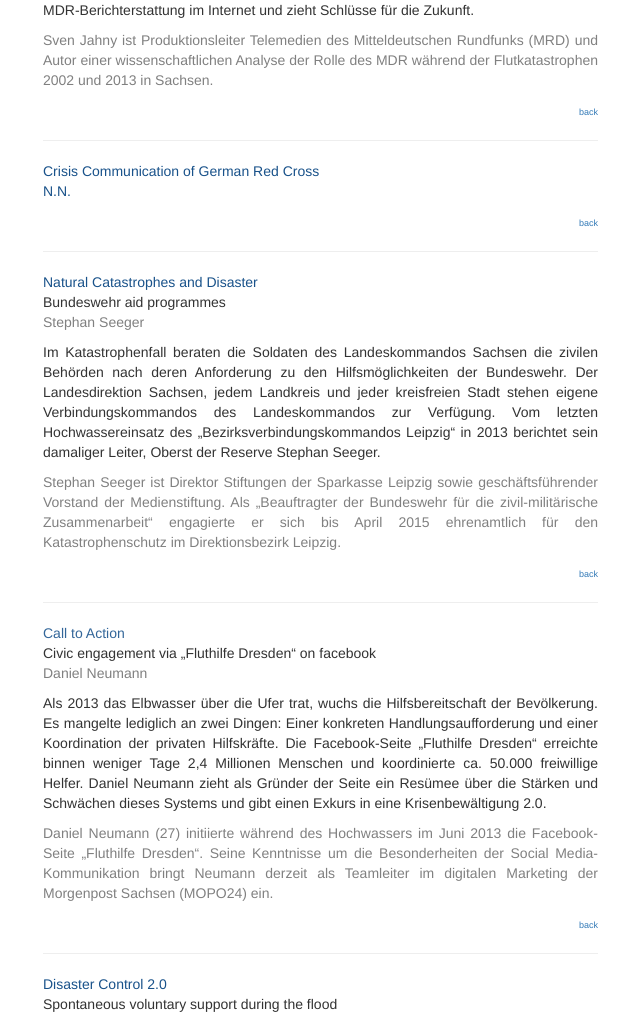
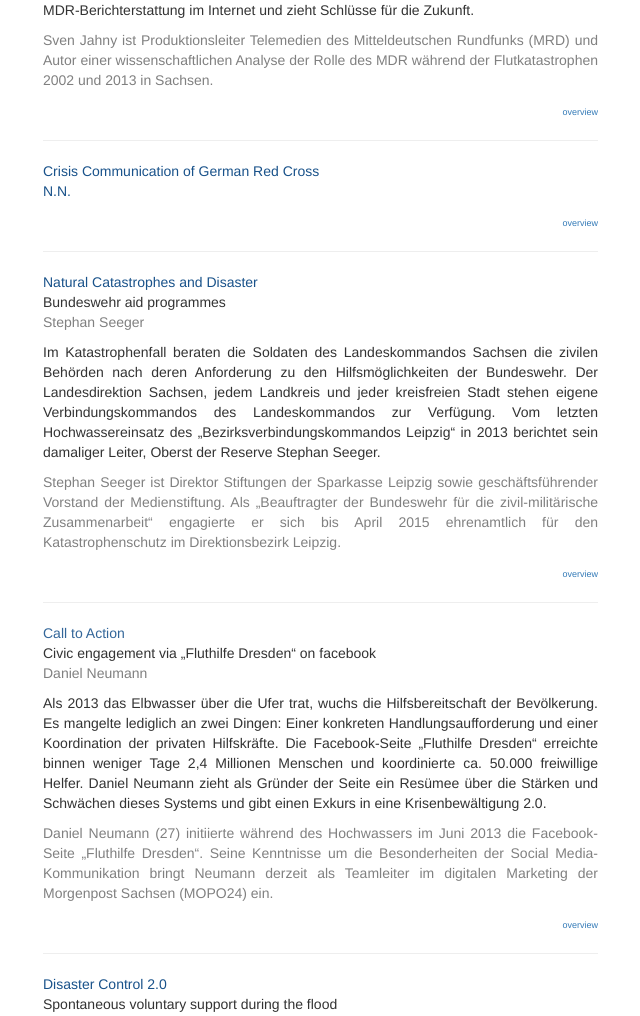
Before and after one commit to susedev/test, a Jekyll site: the page built from titles-and-speakers.html, in a window 1280 px wide and 1400 px high, scrolled down 442 px. Shown: the part 153-1169 px from the top of the window, without its empty margins (222-862 px from the left). Built offline with Jekyll 4.4.1, drawn with Linux system fonts in a browser that asks for light colours; nearby versions of some CDN libraries; some of the changed text lies outside the part shown.

Commit message:
Edit from JekyllCMS

```diff
--- a/titles-and-speakers.html
+++ b/titles-and-speakers.html
@@ -16,7 +16,7 @@ Sven Jahny</p>
 
 <p style="text-align: justify;"><span style="color: #808080;">Sven Jahny ist Produktionsleiter Telemedien des Mitteldeutschen Rundfunks (MRD) und Autor einer wissenschaftlichen Analyse der Rolle des MDR w&auml;hrend der Flutkatastrophen 2002 und 2013 in Sachsen. </span></p>
 
-<p style="text-align: right;"><span style="color: #808080;"><span style="font-size: xx-small;"><a href="http://eijc.github.io/data/programm-uebersicht.html">back</a></span> </span></p>
+<p style="text-align: right;"><span style="color: #808080;"><span style="font-size: xx-small;"><a href="http://eijc.github.io/data/programme.html">overview</a></span> </span></p>
 
 <hr noshade="noshade" size="1" />
 <p><span style="color: #336699;"><a name="NN"></a></span></p>
@@ -24,7 +24,7 @@ Sven Jahny</p>
 <p><span style="color:#19528A;">Crisis Communication of German Red Cross </span><br />
 <span style="color:#19528A;">N.N.</span></p>
 
-<p style="text-align: right;"><span style="color: #808080;"><span style="font-size: xx-small;"><a href="http://eijc.github.io/data/programm-uebersicht.html">back</a></span>  </span></p>
+<p style="text-align: right;"><span style="color: #808080;"><span style="font-size: xx-small;"><a href="http://eijc.github.io/data/programme.html">overview</a></span>  </span></p>
 
 <hr noshade="noshade" size="1" />
 <p><span style="color: #336699;"><a id="Seeger" name="Seeger"></a></span><span style="color:#19528A;">Natural Catastrophes and Disaster</span><br />
@@ -35,7 +35,7 @@ Bundeswehr aid programmes<br />
 
 <p style="text-align: justify;"><span style="color: #808080;">Stephan Seeger ist Direktor Stiftungen der Sparkasse Leipzig sowie gesch&auml;ftsf&uuml;hrender Vorstand der Medienstiftung. Als &bdquo;Beauftragter der Bundeswehr f&uuml;r die zivil-milit&auml;rische Zusammenarbeit&ldquo; engagierte er sich bis April 2015 ehrenamtlich f&uuml;r den Katastrophenschutz im Direktionsbezirk Leipzig.</span></p>
 
-<p style="text-align: right;"><span style="color: #808080;"><span style="font-size: xx-small;"><a href="http://eijc.github.io/data/programm-uebersicht.html">back</a></span>  </span></p>
+<p style="text-align: right;"><span style="color: #808080;"><span style="font-size: xx-small;"><a href="http://eijc.github.io/data/programme.html">overview</a></span>  </span></p>
 
 <hr noshade="noshade" size="1" />
 <p><span style="color: #336699;"><a id="Neumann" name="Neumann"></a>Call to Action</span><br />
@@ -46,7 +46,7 @@ Civic engagement via &bdquo;Fluthilfe Dresden&ldquo; on facebook<br />
 
 <p style="text-align: justify;"><span style="color: #808080;">Daniel Neumann (27) initiierte w&auml;hrend des Hochwassers im Juni 2013 die Facebook-Seite &bdquo;Fluthilfe Dresden&ldquo;. Seine Kenntnisse um die Besonderheiten der Social Media-Kommunikation bringt Neumann derzeit als Teamleiter im digitalen Marketing der Morgenpost Sachsen (MOPO24) ein.</span></p>
 
-<p style="text-align: right;"><span style="color: #808080;"><span style="font-size: xx-small;"><a href="http://eijc.github.io/data/programm-uebersicht.html">back</a></span>  </span></p>
+<p style="text-align: right;"><span style="color: #808080;"><span style="font-size: xx-small;"><a href="http://eijc.github.io/data/programme.html">overview</a></span>  </span></p>
 
 <hr noshade="noshade" size="1" />
 <p><span style="color: #336699;"><a id="Lowke" name="Lowke"></a></span><span style="color:#19528A;">Disaster Control 2.0</span><br />
@@ -57,7 +57,7 @@ Spontaneous voluntary support during the flood<br />
 
 <p style="text-align: justify;"><span style="color: #808080;">Veronika Lowke ist Stellvertretende Gesch&auml;ftsf&uuml;hrerin im S&auml;chsischen Landkreistag und hier unter anderem f&uuml;r das Thema Katastrophenschutz zust&auml;ndig. Von Juni bis September 2013 war Frau Lowke als kommunale Expertin in den Hochwasser-Wiederaufbaustab der S&auml;chsischen Staatskanzlei abgeordnet.</span></p>
 
-<p style="text-align: right;"><span style="color: #808080;"><span style="font-size: xx-small;"><a href="http://eijc.github.io/data/programm-uebersicht.html">back</a></span>  </span></p>
+<p style="text-align: right;"><span style="color: #808080;"><span style="font-size: xx-small;"><a href="http://eijc.github.io/data/programme.html">overview</a></span>  </span></p>
 
 <hr noshade="noshade" size="1" />
 <h3><span style="color: #336699;">Panel Analysis</span></h3>
@@ -71,7 +71,7 @@ Retrospective analysis<br />
 
 <p style="text-align: justify;"><span style="color: #808080;">Hans-Peter von Kirchbach, General a.D., leitete die unabh&auml;ngigen Kommissionen der S&auml;chsischen Staatsregierung zur Untersuchung der Flutkatastrophen 2002 sowie 2013. Seit 1960 in der Bundeswehr t&auml;tig, erlangte von Kirchbach besondere Bekanntheit durch sein engagiertes Handeln als zust&auml;ndiger Kommandeur w&auml;hrend des Oderhochwassers 1997. Als Pr&auml;sident der Johanniter-Unfallhilfe bis 2013 setzte er sich u.a. f&uuml;r die St&auml;rkung des Ehrenamtes ein.</span></p>
 
-<p style="text-align: right;"><span style="color: #808080;"><span style="font-size: xx-small;"><a href="http://eijc.github.io/data/programm-uebersicht.html">back</a></span>  </span></p>
+<p style="text-align: right;"><span style="color: #808080;"><span style="font-size: xx-small;"><a href="http://eijc.github.io/data/programme.html">overview</a></span>  </span></p>
 
 <hr noshade="noshade" size="1" />
 <p><span style="color: #336699;"><a id="Kuhlicke" name="Kuhlicke"></a></span><span style="color:#19528A;">To inform and to participate?</span><br />
@@ -82,7 +82,7 @@ Crisis Communication during flood disasters - old structures and new challenges<
 
 <p style="text-align: justify;"><span style="color: #808080;">Dr. Christian Kuhlicke ist wissenschaftlicher Mitarbeiter am Helmholtz-Zentrum f&uuml;r Umweltforschung Leipzig. Er untersucht die Bedeutung von Kommunikation zwischen Institutionen und der &Ouml;ffentlichkeit zwischen und w&auml;hrend Krisensituationen wie den Hochwassern von 2002 und 2013.</span></p>
 
-<p style="text-align: right;"><span style="color: #808080;"><span style="font-size: xx-small;"><a href="http://eijc.github.io/data/programm-uebersicht.html">back</a></span>  </span></p>
+<p style="text-align: right;"><span style="color: #808080;"><span style="font-size: xx-small;"><a href="http://eijc.github.io/data/programme.html">overview</a></span>  </span></p>
 
 <hr noshade="noshade" size="1" />
 <p><span style="color: #336699;"><a id="Danhelka" name="Danhelka"></a></span><span style="color:#19528A;">Information Systems and Data Exchange between Czech and Saxon Institutions</span><br />
@@ -92,7 +92,7 @@ Crisis Communication during flood disasters - old structures and new challenges<
 
 <p style="text-align: justify;"><span style="color: #808080;">Dr. Jan Daňhelka ist stellvertretender Direktor des Tschechischen Hydrometeorologischen Instituts (CHMI) und leitet dessen hydrologische Abteilung, die sich u.a. f&uuml;r die landesweiten Wasserstandsmeldungen verantwortlich zeigt. Er ist Vorsitzender des Tschechischen Nationalen Komittees f&uuml;r Hydrologie und Mitglied der beratenden Arbeitsgruppe der Kommission Hydrologie der Weltorganisation f&uuml;r Meteorologie.</span></p>
 
-<p style="text-align: right;"><span style="color: #808080;"><span style="font-size: xx-small;"><a href="http://eijc.github.io/data/programm-uebersicht.html">back</a></span>  </span></p>
+<p style="text-align: right;"><span style="color: #808080;"><span style="font-size: xx-small;"><a href="http://eijc.github.io/data/programme.html">overview</a></span>  </span></p>
 
 <hr noshade="noshade" size="1" />
 <p><span style="color: #336699;"><a id="Heyer" name="Heyer"></a>Sl&aacute;nd&aacute;il</span><br />
@@ -103,7 +103,7 @@ A european security system for language and image analysis<br />
 
 <p style="text-align: justify;"><span style="color: #808080;">Gerhard Heyer ist Inhaber der Lehrstuhls f&uuml;r Automatische Sprachverarbeitung an der Universit&auml;t Leipzig. Er wirkt au&szlig;erdem als Direktor des Instituts f&uuml;r Angewandte Informatik, einem An-Institut der Universit&auml;t Leipzig. Sein Arbeitsgebiet ist die automatische Verarbeitung von nat&uuml;rlicher Sprache mit besonderem Schwerpunkt auf den Gebieten des Text Minings, Information Retrievals und der Explorative Suche sowie der Infrastrukturbildung.</span></p>
 
-<p style="text-align: right;"><span style="color: #808080;"><span style="font-size: xx-small;"><a href="http://eijc.github.io/data/programm-uebersicht.html">back</a></span>  </span></p>
+<p style="text-align: right;"><span style="color: #808080;"><span style="font-size: xx-small;"><a href="http://eijc.github.io/data/programme.html">overview</a></span>  </span></p>
 
 <hr noshade="noshade" size="1" />
 <p><span style="color: #336699;"><a id="Musacchio" name="Musacchio"></a></span>T<span style="color:#19528A;">erminology in Specialised Communication and Social Media</span><br />
@@ -114,7 +114,7 @@ An overview focussing on natural disasters or flood disasters<br />
 
 <p style="text-align: justify;"><span style="color: #808080;">Maria Teresa Musacchio unterrichtet englische Sprach- und &Uuml;bersetzungswissenschaft an der Universit&auml;t Padova in Italien. Ihr Arbeitsgebiet ist die Linguistik bzw. Korpuslinguistik der Fachsprachen mit besonderem Schwerpunkt auf die &Uuml;bersetzung, Terminologie und Metaphorik der popul&auml;rwissenschaftichen Literatur.</span></p>
 
-<p style="text-align: right;"><span style="color: #808080;"><span style="font-size: xx-small;"><a href="http://eijc.github.io/data/programm-uebersicht.html">back</a></span>  </span></p>
+<p style="text-align: right;"><span style="color: #808080;"><span style="font-size: xx-small;"><a href="http://eijc.github.io/data/programme.html">overview</a></span>  </span></p>
 
 <hr noshade="noshade" size="1" />
 <p><span style="color: #336699;"><a id="Wustmann" name="Wustmann"></a>Sl&aacute;nd&aacute;il </span><span style="color:#19528A;">Natural Language Processing</span><br />
@@ -123,7 +123,7 @@ Presentation software prototype 1<br />
 
 <p style="text-align: justify;">Es folgt eine kurze Demonstration des ersten Prototyps der Projektsoftware, wobei der Fokus auf der sprachverarbeitenden Komponente des Systems liegen wird.</p>
 
-<p style="text-align: right;"><span style="color: #808080;"><span style="font-size: xx-small;"><a href="http://eijc.github.io/data/programm-uebersicht.html">back</a></span>  </span></p>
+<p style="text-align: right;"><span style="color: #808080;"><span style="font-size: xx-small;"><a href="http://eijc.github.io/data/programme.html">overview</a></span>  </span></p>
 
 <hr noshade="noshade" size="1" />
 <p style="text-align: right;"><a href="#top">top</a></p>
```
